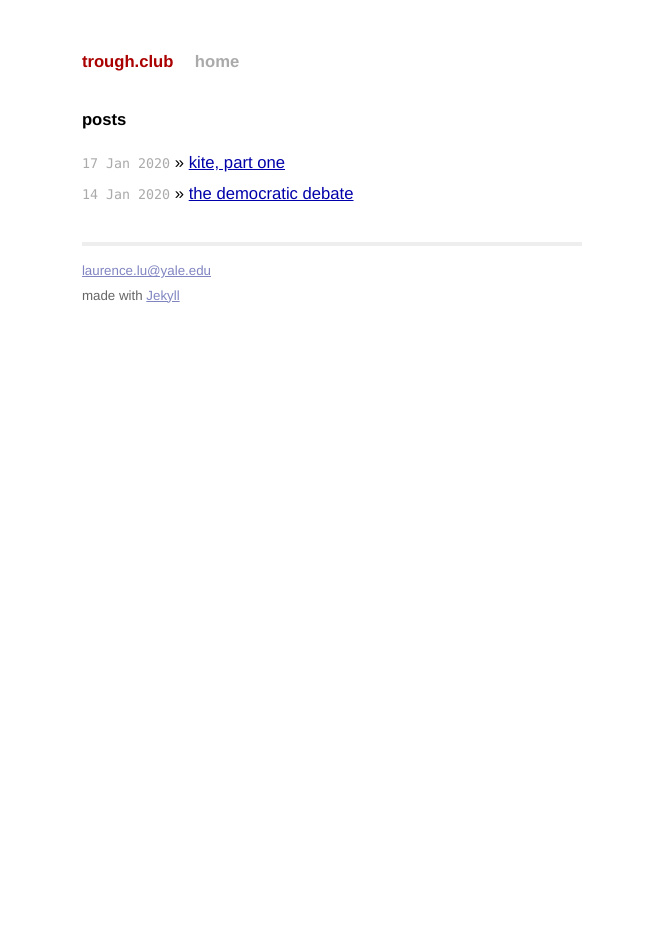
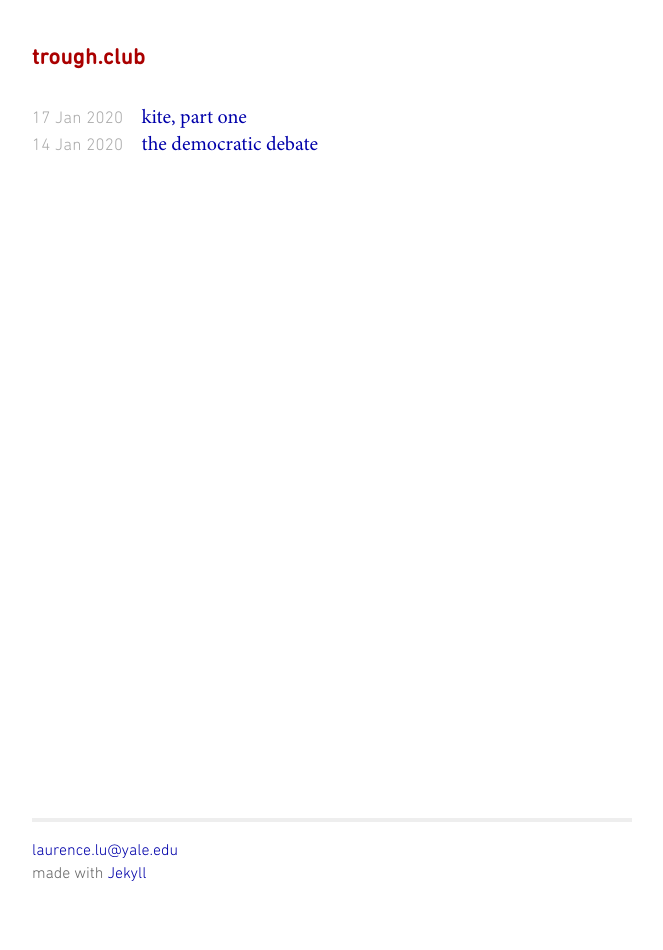
Before and after one commit to petravonkant/petravonkant.github.io, a Jekyll site: the page built from index.html, in a window 1280 px wide. Shown: the whole page, without its empty margins (308-971 px from the left). Built offline with Jekyll 4.4.1, drawn with Linux system fonts in a browser that asks for light colours; after the commit the page ends 900 px from its top, so only the background shows below that.

Commit message:
design change

```diff
--- a/_layouts/default.html
+++ b/_layouts/default.html
@@ -12,19 +12,17 @@
    <link rel="stylesheet" href="/css/screen.css" type="text/css" media="screen, projection" />
 
    <link rel="shortcut icon" type="image/x-icon" href="/favicon.ico?">
-   <!-- Typekit -->
-   <!--<script type="text/javascript" src="http://use.typekit.com/jpd0pfm.js"></script>
-   <script type="text/javascript">try{Typekit.load();}catch(e){}</script>-->
+   <link rel="stylesheet" href="https://fonts.googleapis.com/css?family=Crimson+Text">
 </head>
 <body>
-
+	<div class="flex-wrapper">
 <div class="site">
   <div class="title">
     <a href="/">trough.club</a>
-    <a class="extra" href="/">home</a>
   </div>
 
   {{ content }}
+</div>
 
   <div class="footer">
     <div class="contact">
@@ -36,7 +34,6 @@
       </p>
     </div>
   </div>
-</div>
-
+	</div>
 </body>
 </html>
--- a/_posts/2020-01-17-kite-part-one.markdown
+++ b/_posts/2020-01-17-kite-part-one.markdown
@@ -4,4 +4,4 @@ title: "kite, part one"
 ---
 Things never turn out the way you expect. This is especially the case when a kite is involved.
 
-I had bought the kite as a gift for Jack, at a shop in the Outer Banks. There, the high winds that a one point attracted Wilbur and Orville Wright in their search for a proving ground now contribute to a lively, if not tourist-y, kite-flying scene and a number of specialized retailers. The kite is of the box type, meaning that before you can fly it, you’ve got to give it rigidity by inserting various cross-struts in an X-shape. The instructions themselves are of the sparse IKEA kind, a couple numbered blurbs whirling aimlessly about a plain, matter-of-fact graphic. Crucially, they make no mention of the twistings and deformations needed to coax the struts into their awfully tense repose.
+I had bought the kite as a gift for Jack, at a shop in the Outer Banks. There, the high winds that at one point attracted Wilbur and Orville Wright in their search for a proving ground now contribute to a lively, if not tourist-y, kite-flying scene and a number of specialized retailers. The kite is of the box type, meaning that before you can fly it, you’ve got to give it rigidity by inserting various cross-struts in an X-shape. The instructions themselves are of the sparse IKEA kind, a couple numbered blurbs whirling aimlessly about a plain, matter-of-fact graphic. Crucially, they make no mention of the twistings and deformations needed to coax the struts into their awfully tense repose.
--- a/css/screen.css
+++ b/css/screen.css
@@ -1,11 +1,36 @@
-/*****************************************************************************/
-/*
-/* Common
-/*
-/*****************************************************************************/
+/* Embedded Fonts */
 
-/* Global Reset */
+@font-face {
+	font-family: "DIN-Regular";
+	src: url("DIN-Regular.otf") format("opentype");
+}
+@font-face {
+	font-family: "DIN-Light";
+	src: url("DIN-Light.otf") format("opentype");
+}
+@font-face {
+	font-family: "MinionPro-Regular";
+	src: url("MinionPro-Regular.otf") format("opentype");
+}
+@font-face {
+	font-family: "MinionPro-Regular";
+	src: url("MinionPro-Bold.otf") format("opentype");
+	font-weight: bold
+}
+@font-face {
+	font-family: "MinionPro-Regular";
+	src: url("MinionPro-It.otf") format("opentype");
+	font-style: italic;
+}
+@font-face {
+	font-family: "MinionPro-Regular";
+	src: url("MinionPro-BoldIt.otf") format("opentype");
+	font-weight: bold;
+	font-style: italic;
+}
 
+a { text-decoration: none;
+}
 * {
   margin: 0;
   padding: 0;
@@ -17,9 +42,7 @@ html, body {
 
 body {
   background-color: white;
-  font: 13.34px helvetica, arial, clean, sans-serif;
-  *font-size: small;
-  text-align: center;
+  font: 20px "MinionPro-Regular", helvetica, arial, clean, sans-serif;
 }
 
 h1, h2, h3, h4, h5, h6 {
@@ -59,17 +82,17 @@ table {
 
 ul.posts {
   list-style-type: none;
-  margin-bottom: 2em;
 }
 
   ul.posts li {
-    line-height: 1.75em;
+    line-height: 1.325em;
   }
 
   ul.posts span {
     color: #aaa;
-    font-family: Monaco, "Courier New", monospace;
-    font-size: 80%;
+    font-family: "DIN-Light", Monaco, "Courier New", monospace;
+    font-size: 85%;
+    letter-spacing: .25px;
   }
 
 /*****************************************************************************/
@@ -78,18 +101,17 @@ ul.posts {
 /*
 /*****************************************************************************/
 
-.site {
-  font-size: 125%;
-  text-align: justify;
-  width: 30em;
-  margin: 3em auto 2em auto;
-  line-height: 1.45em;
+.site .footer {
 }
 
 .title {
   color: #a00;
+  font-size: 110%;
   font-weight: bold;
-  margin-bottom: 2em;
+  font-family: "DIN-Regular";
+  letter-spacing: .5px;
+  margin-bottom: 1.5em;
+  margin-top: 2em;
 }
 
   .site .title a {
@@ -115,11 +137,12 @@ ul.posts {
     color: #aaa;
   }
 
-  .site .footer {
+  .footer {
     font-size: 80%;
+    font-family: "DIN-Light";
+    line-height: 1.425em;
     color: #666;
     border-top: 4px solid #eee;
-    margin-top: 2em;
     overflow: hidden;
   }
 
@@ -131,9 +154,7 @@ ul.posts {
       .site .footer .contact a {
         color: #8085C1;
       }
-
     .site .footer .rss {
-      margin-top: 1.1em;
       margin-right: -.2em;
       float: right;
     }
@@ -141,6 +162,16 @@ ul.posts {
       .site .footer .rss img {
         border: 0;
       }
+.flex-wrapper {
+	display: flex;
+	min-height: 100vh;
+	flex-direction: column;
+	justify-content: space-between;
+  font-size: 100%;
+  width: 30em;
+  line-height: 1.325em;
+  margin: 0 auto 0 auto;
+}
 
 /*****************************************************************************/
 /*
--- a/index.html
+++ b/index.html
@@ -4,10 +4,9 @@ title: trough.club
 ---
 
 <div id="home">
-  <h1>posts</h1>
   <ul class="posts">
     {% for post in site.posts %}
-      <li><span>{{ post.date | date_to_string }}</span> &raquo; <a href="{{ post.url }}">{{ post.title }}</a></li>
+      <li><span>{{ post.date | date_to_string }}</span> &nbsp;&nbsp; <a href="{{ post.url }}">{{ post.title }}</a></li>
     {% endfor %}
   </ul>
 </div>
```
Also changed, not shown: css/DIN-Bold.otf (added), css/DIN-Light.otf (added), css/DIN-Medium.otf (added), css/DIN-Regular.otf (added), css/MinionPro-Bold.otf (added), css/MinionPro-BoldIt.otf (added), css/MinionPro-It.otf (added), css/MinionPro-Regular.otf (added), 1 other file.
